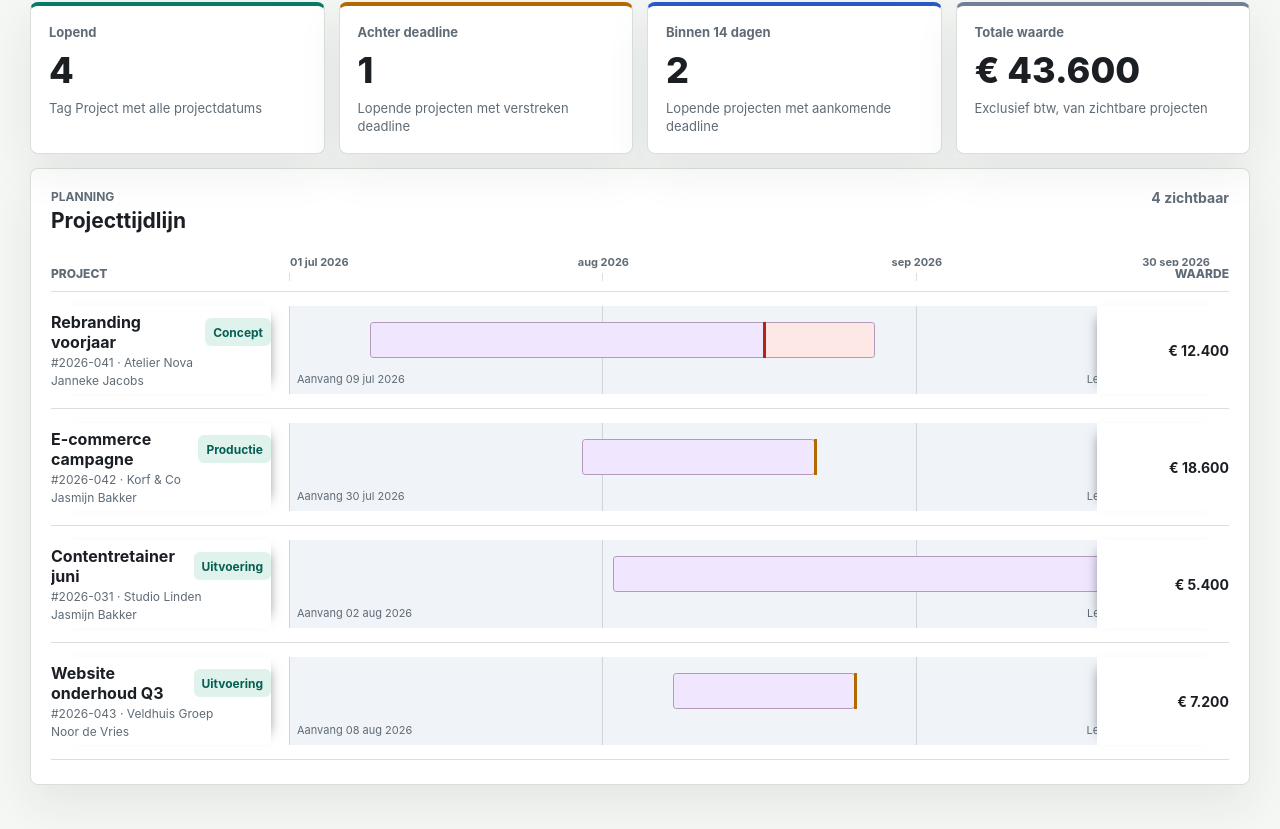
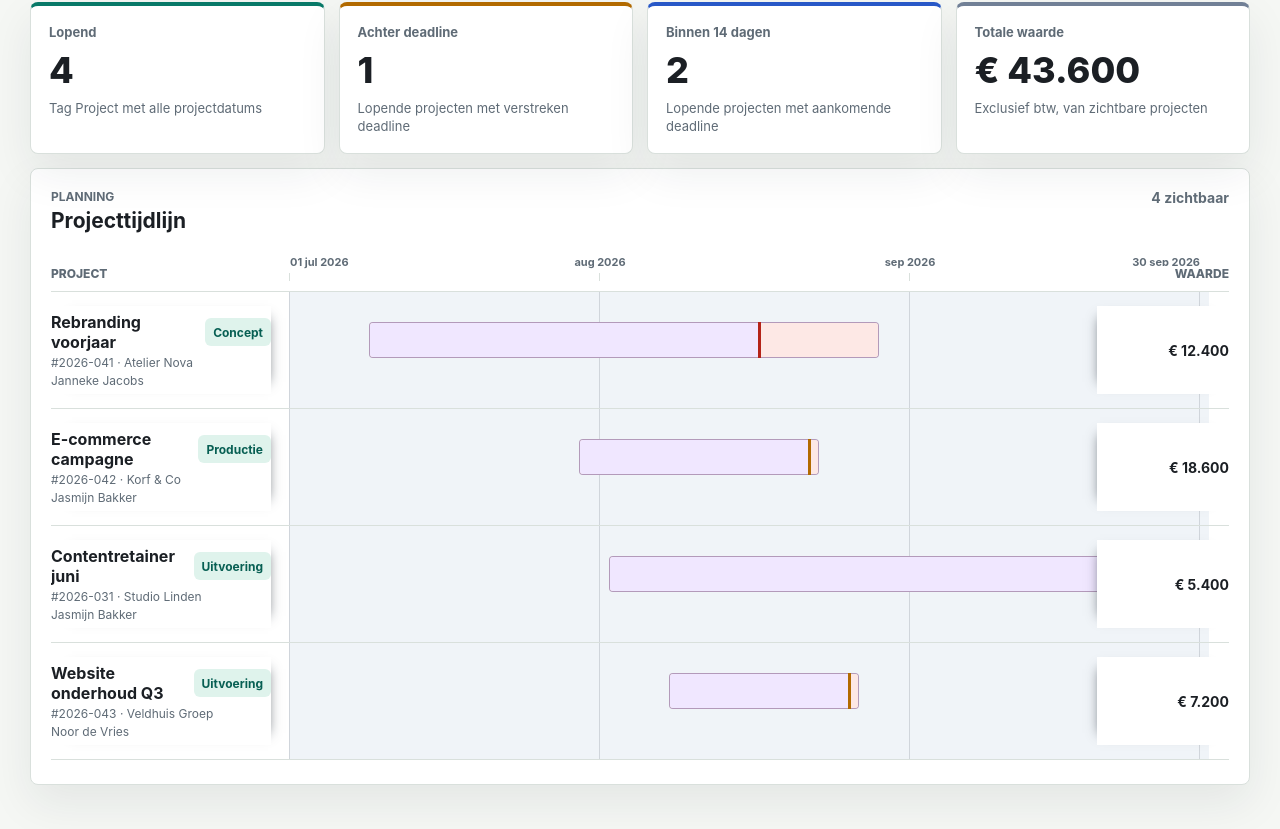
Before and after one commit to maxancedecot/GrippMCP, a Next.js app: page /projectmanagement in a window 1280 px wide. Shown: the part 363-1192 px from the top of the page. Built offline with nearby package versions, Linux system fonts and the light colour scheme.

Commit message:
Unify project timeline date scale

```diff
--- a/app/globals.css
+++ b/app/globals.css
@@ -804,6 +804,21 @@ td .inline-bar {
   height: 30px;
 }
 
+.project-timeline-body {
+  position: relative;
+}
+
+.project-timeline-shared-grid {
+  position: absolute;
+  z-index: 0;
+  top: 0;
+  right: 150px;
+  bottom: 0;
+  left: 238px;
+  overflow: hidden;
+  background: var(--surface-strong);
+}
+
 .project-timeline-axis__tick {
   position: absolute;
   bottom: 0;
@@ -836,6 +851,8 @@ td .inline-bar {
 }
 
 .project-timeline-row {
+  position: relative;
+  z-index: 1;
   min-height: 106px;
   align-items: stretch;
   padding: 14px 0;
@@ -864,8 +881,7 @@ td .inline-bar {
 .project-timeline-track {
   position: relative;
   min-height: 88px;
-  overflow: hidden;
-  background: var(--surface-strong);
+  overflow: visible;
 }
 
 .project-timeline-gridline {
@@ -924,19 +940,6 @@ td .inline-bar {
 
 .project-timeline-deadline--danger {
   background: var(--danger);
-}
-
-.project-timeline-dates {
-  position: absolute;
-  right: 8px;
-  bottom: 8px;
-  left: 8px;
-  display: flex;
-  justify-content: space-between;
-  gap: 12px;
-  color: var(--muted);
-  font-size: 11px;
-  white-space: nowrap;
 }
 
 .project-timeline-summary {
--- a/app/projectmanagement/page.tsx
+++ b/app/projectmanagement/page.tsx
@@ -199,6 +199,13 @@ function ProjectTimeline({
           <span className="project-timeline-fixed project-timeline-fixed--right project-timeline-summary-heading">Waarde</span>
         </div>
 
+        <div className="project-timeline-body">
+          <div className="project-timeline-shared-grid" aria-hidden="true">
+            {timeline.ticks.map((tick) => (
+              <span className="project-timeline-gridline" key={tick.date} style={{ left: `${timelinePosition(tick.date, timeline)}%` }} />
+            ))}
+          </div>
+
           {projects.map((project) => {
             const startDate = project.startDate ?? timeline.start;
             const deliveryDate = project.deliveryDate ?? timeline.end;
@@ -219,9 +226,6 @@ function ProjectTimeline({
                 </div>
 
                 <div className="project-timeline-track" aria-label={`${project.name}: van ${formatDate(startDate)} tot ${formatDate(deliveryDate)}; interne oplevering ${formatDate(deadlineDate)}`}>
-                {timeline.ticks.map((tick) => (
-                  <span className="project-timeline-gridline" key={tick.date} style={{ left: `${timelinePosition(tick.date, timeline)}%` }} aria-hidden="true" />
-                ))}
                   <span className="project-timeline-block" style={timelineBarStyle(startDate, deliveryDate, timeline)}>
                     <span className="project-timeline-block__before" style={{ width: `${deadlineProgress}%` }} aria-hidden="true" />
                     <span className="project-timeline-block__after" style={{ left: `${deadlineProgress}%` }} aria-hidden="true" />
@@ -234,10 +238,6 @@ function ProjectTimeline({
                   >
                     <span className="sr-only">Interne oplevering {formatDate(deadlineDate)}</span>
                   </span>
-                <div className="project-timeline-dates">
-                  <span>Aanvang {formatDate(startDate)}</span>
-                  <span>Levering {formatDate(deliveryDate)}</span>
-                </div>
                 </div>
 
                 <div className="project-timeline-summary project-timeline-fixed project-timeline-fixed--right">
@@ -249,6 +249,7 @@ function ProjectTimeline({
               </article>
             );
           })}
+        </div>
       </div>
     </div>
   );
@@ -663,17 +664,17 @@ function createTimelineTicks(start: string, end: string): ProjectTimelineTick[]
 }
 
 function timelinePosition(date: string, timeline: ProjectTimelineData) {
-  const duration = daysBetween(timeline.start, timeline.end);
-  if (duration <= 0) {
+  const dayCount = timelineDayCount(timeline);
+  if (dayCount <= 0) {
     return 0;
   }
 
-  return Math.max(0, Math.min(100, (daysBetween(timeline.start, date) / duration) * 100));
+  return Math.max(0, Math.min(100, (daysBetween(timeline.start, date) / dayCount) * 100));
 }
 
 function timelineBarStyle(start: string, end: string, timeline: ProjectTimelineData) {
   const startPosition = timelinePosition(start, timeline);
-  const endPosition = Math.max(startPosition, timelinePosition(end, timeline));
+  const endPosition = Math.max(startPosition, timelinePosition(addDays(end, 1), timeline));
   const width = Math.max(0.8, endPosition - startPosition);
 
   return {
@@ -691,16 +692,16 @@ function timelineDeadlinePosition(deadline: string, start: string, end: string,
 }
 
 function timelineDeadlineProgress(deadline: string, start: string, end: string) {
-  const duration = daysBetween(start, end);
-  if (duration <= 0) {
+  const dayCount = daysBetween(start, end) + 1;
+  if (dayCount <= 0) {
     return 100;
   }
 
-  return Math.max(0, Math.min(100, (daysBetween(start, deadline) / duration) * 100));
+  return Math.max(0, Math.min(100, (daysBetween(start, deadline) / dayCount) * 100));
 }
 
 function timelineMinimumWidth(timeline: ProjectTimelineData) {
-  return TIMELINE_FIXED_WIDTH + Math.max(3 * 30 * TIMELINE_DAY_WIDTH, (daysBetween(timeline.start, timeline.end) + 1) * TIMELINE_DAY_WIDTH);
+  return TIMELINE_FIXED_WIDTH + Math.max(3 * 30 * TIMELINE_DAY_WIDTH, timelineDayCount(timeline) * TIMELINE_DAY_WIDTH);
 }
 
 function deadlineToneFor(deadline: string) {
@@ -710,6 +711,16 @@ function deadlineToneFor(deadline: string) {
 
 function daysBetween(start: string, end: string) {
   return Math.round((dateFromKey(end).getTime() - dateFromKey(start).getTime()) / 86_400_000);
+}
+
+function timelineDayCount(timeline: ProjectTimelineData) {
+  return daysBetween(timeline.start, timeline.end) + 1;
+}
+
+function addDays(value: string, days: number) {
+  const date = dateFromKey(value);
+  date.setDate(date.getDate() + days);
+  return dateKey(date);
 }
 
 function dateFromKey(value: string) {
```
Lines whose indentation alone changed are shown as unchanged.
